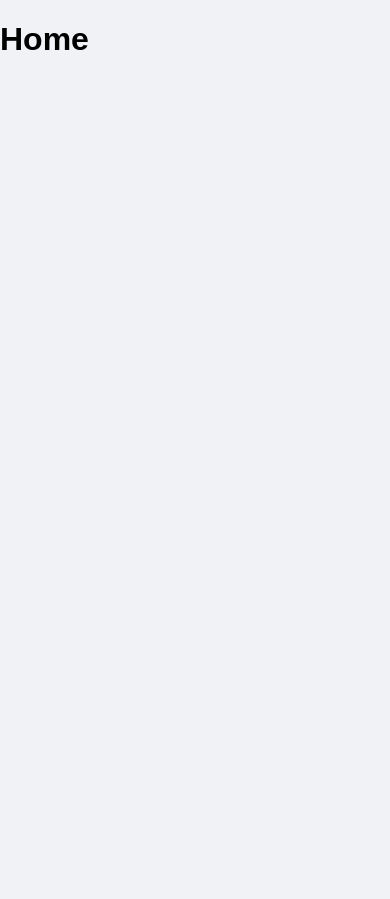
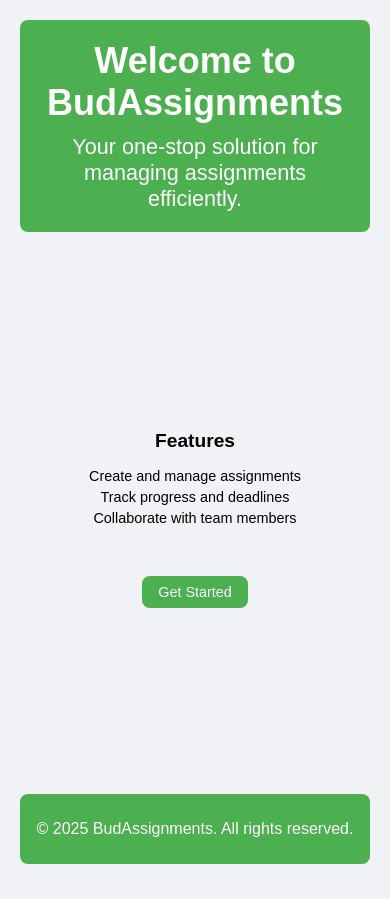
Before and after one commit to hakareem/bud_frontend, a React (Create React App) app: page / in a window 390 px wide. Before the commit the page ends 844 px from the top, so only its background shows below. Built offline with nearby package versions, Linux system fonts and the light colour scheme.

Commit message:
update homepage

```diff
--- /dev/null
+++ b/src/Homepage/Homepage.css
@@ -0,0 +1,126 @@
+.homepage-container {
+    text-align: center;
+    padding: 50px;
+    background-color: #f0f2f5;
+    min-height: 100vh;
+    display: flex;
+    flex-direction: column;
+    justify-content: space-between;
+}
+
+.homepage-header {
+    background-color: #4CAF50;
+    color: white;
+    padding: 20px;
+    border-radius: 8px;
+    margin-bottom: 30px;
+}
+
+.homepage-header h1 {
+    margin: 0;
+    font-size: 2.5em;
+}
+
+.homepage-header p {
+    margin: 10px 0 0;
+    font-size: 1.2em;
+}
+
+.homepage-main {
+    display: flex;
+    flex-direction: column;
+    align-items: center;
+}
+
+.features {
+    margin-bottom: 30px;
+}
+
+.features h2 {
+    font-size: 2em;
+    margin-bottom: 10px;
+}
+
+.features ul {
+    list-style-type: none;
+    padding: 0;
+}
+
+.features li {
+    font-size: 1.2em;
+    margin: 5px 0;
+}
+
+.cta-button {
+    background-color: #4CAF50;
+    color: white;
+    border: none;
+    padding: 15px 30px;
+    font-size: 1.2em;
+    border-radius: 8px;
+    cursor: pointer;
+    transition: background-color 0.3s ease;
+}
+
+.cta-button:hover {
+    background-color: #45a049;
+}
+
+.homepage-footer {
+    background-color: #4CAF50;
+    color: white;
+    padding: 10px;
+    border-radius: 8px;
+    margin-top: 30px;
+}
+
+/* Responsive Design */
+@media (max-width: 768px) {
+    .homepage-container {
+        padding: 20px;
+    }
+
+    .homepage-header h1 {
+        font-size: 2em;
+    }
+
+    .homepage-header p {
+        font-size: 1em;
+    }
+
+    .features h2 {
+        font-size: 1.5em;
+    }
+
+    .features li {
+        font-size: 1em;
+    }
+
+    .cta-button {
+        padding: 10px 20px;
+        font-size: 1em;
+    }
+}
+
+@media (max-width: 480px) {
+    .homepage-header h1 {
+        font-size: 1.5em;
+    }
+
+    .homepage-header p {
+        font-size: 0.9em;
+    }
+
+    .features h2 {
+        font-size: 1.2em;
+    }
+
+    .features li {
+        font-size: 0.9em;
+    }
+
+    .cta-button {
+        padding: 8px 16px;
+        font-size: 0.9em;
+    }
+}
--- a/src/Homepage/Homepage.js
+++ b/src/Homepage/Homepage.js
@@ -1,9 +1,36 @@
 import React from 'react';
+import { useNavigate } from 'react-router-dom';
+import './Homepage.css';
 
 const Homepage = () => {
+    const navigate = useNavigate();
+
+    const handleGetStarted = () => {
+        navigate('/login');
+    };
+
     return (
-        <div>
-            <h1>Home</h1>
+        <div className="homepage-container">
+            <header className="homepage-header">
+                <h1>Welcome to BudAssignments</h1>
+                <p>Your one-stop solution for managing assignments efficiently.</p>
+            </header>
+            <main className="homepage-main">
+                <section className="features">
+                    <h2>Features</h2>
+                    <ul>
+                        <li>Create and manage assignments</li>
+                        <li>Track progress and deadlines</li>
+                        <li>Collaborate with team members</li>
+                    </ul>
+                </section>
+                <section className="cta">
+                    <button className="cta-button" onClick={handleGetStarted}>Get Started</button>
+                </section>
+            </main>
+            <footer className="homepage-footer">
+                <p>&copy; 2025 BudAssignments. All rights reserved.</p>
+            </footer>
         </div>
     );
 };
```
